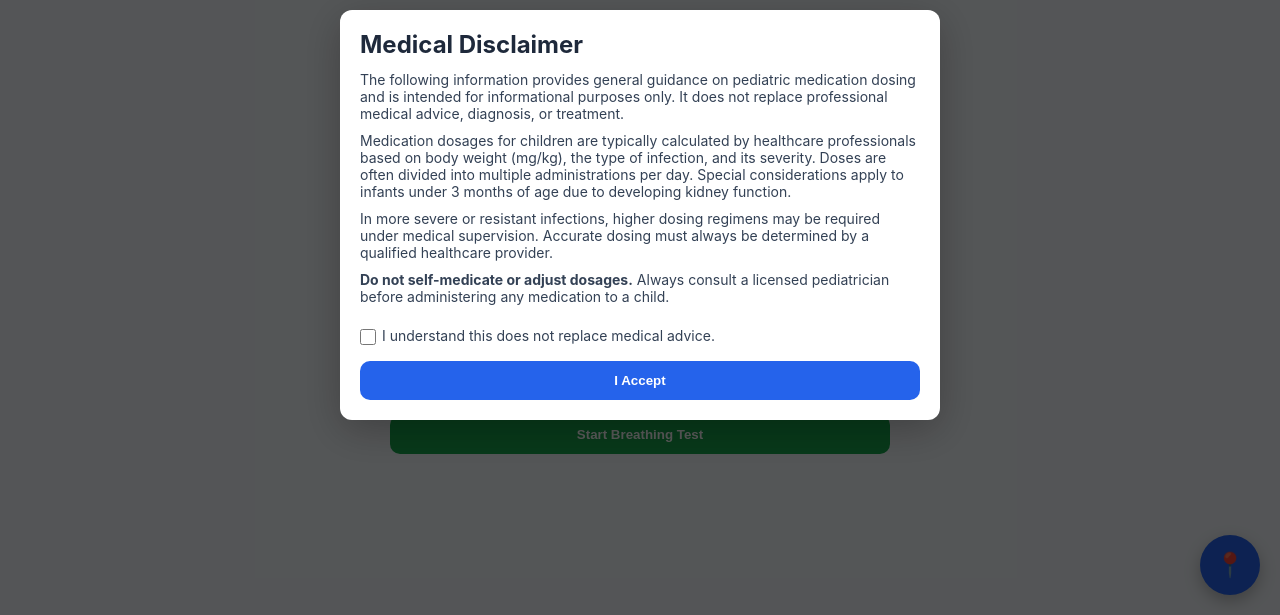
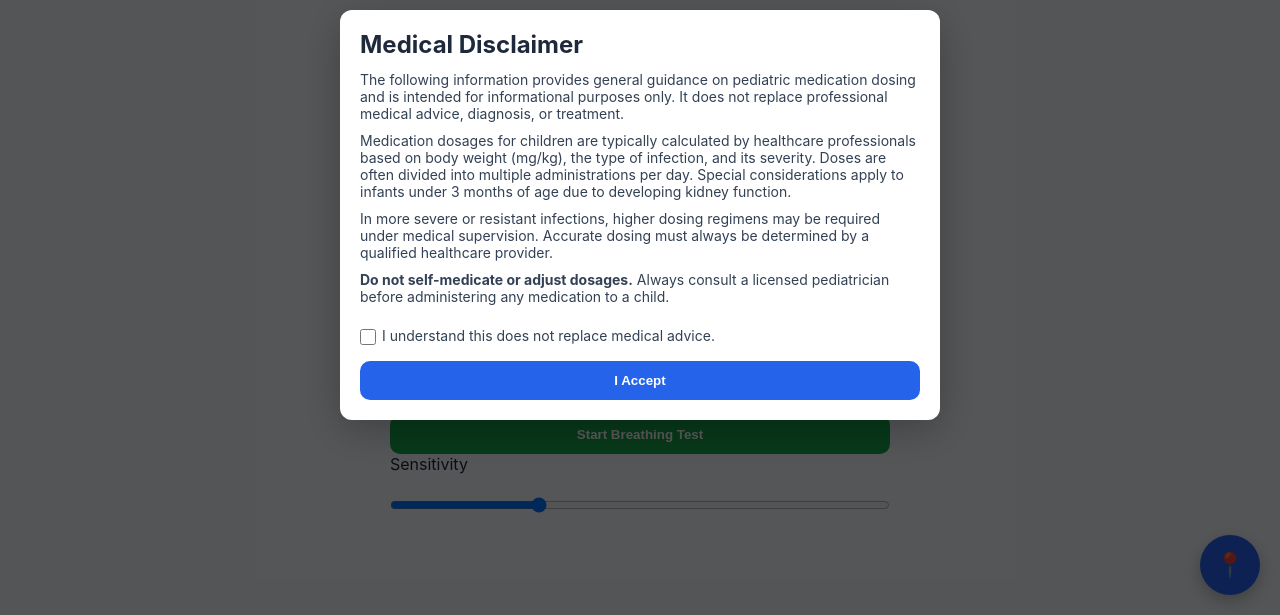
Before and after one commit to ReDO-CreaTech/NanayCare-v.1, a plain HTML site: page index.html in a window 1280 px wide. Shown: the part 185-800 px from the top of the page. Drawn offline with Linux system fonts and the light colour scheme; a script that the page names is missing; files whose address does not match are found by name.

Commit message:
Fix HTML structure and add sensitivity slider

```diff
--- a/index.html
+++ b/index.html
@@ -61,6 +61,17 @@
 
 
 <button id="breathBtn">Start Breathing Test</button>
+
+<label for="sensSlider">Sensitivity</label>
+
+<input
+  type="range"
+  min="0.5"
+  max="3"
+  step="0.1"
+  id="sensSlider"
+  value="1.2"
+/>
 
 <p id="breathStatus"></p>
 <h2 id="breathResult"></h2>
```
